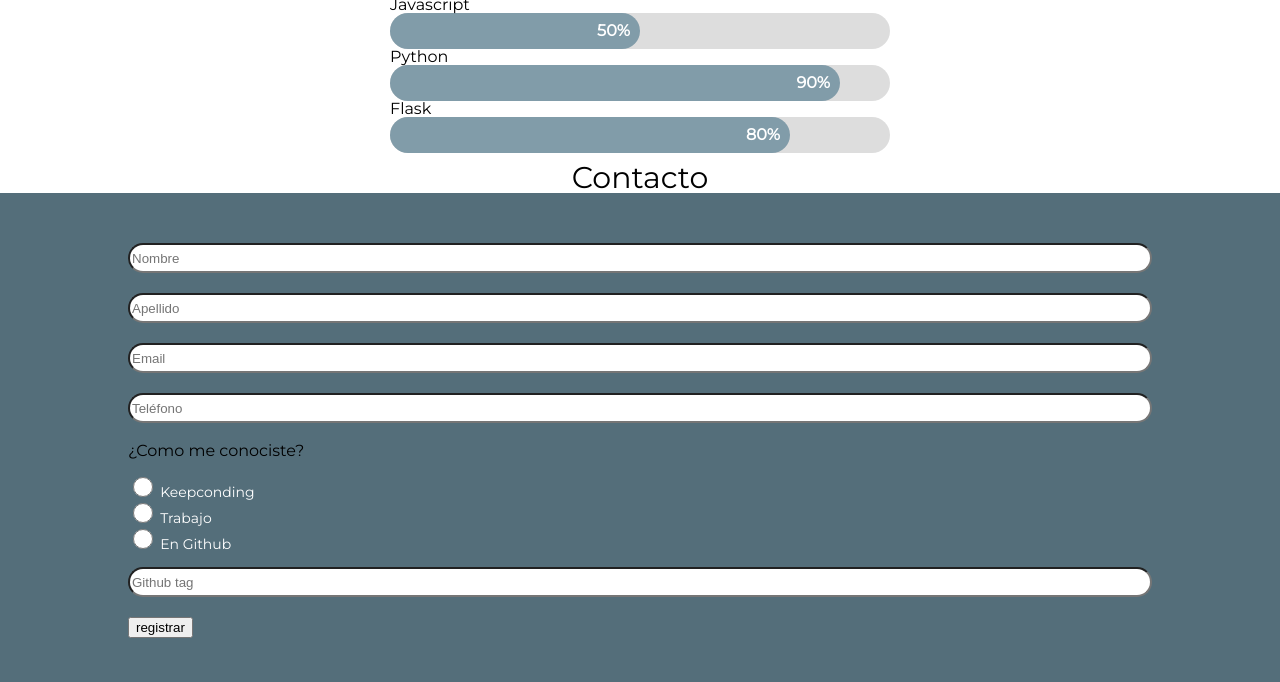
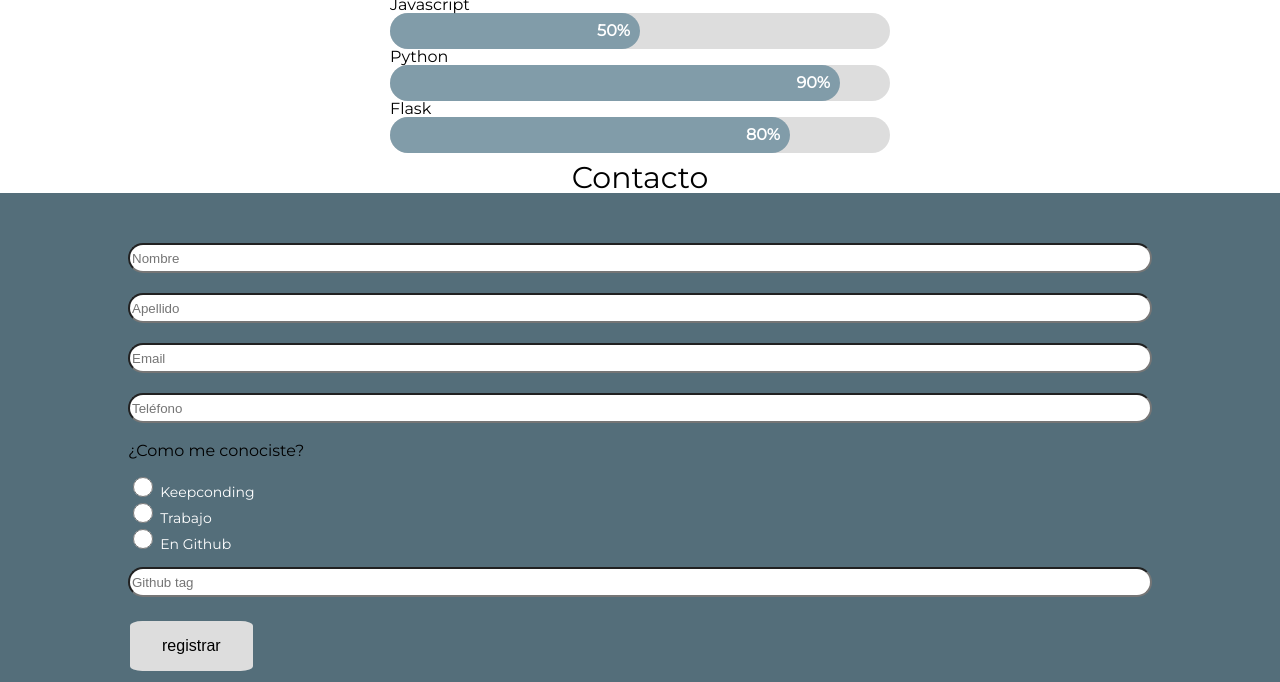
Before and after one commit to angelsainero/practica-html-css, a plain HTML site: page index.html in a window 1280 px wide. Shown: the part 1259-1941 px from the top of the page. Drawn offline with Linux system fonts and the light colour scheme.

Commit message:
se estila boton

```diff
--- a/css/style.css
+++ b/css/style.css
@@ -94,6 +94,31 @@ form .radio {
 }
 
 
+/*
+boton
+
+*/
+button {
+    background-color: #ddd;
+    border: none;
+    color: black;
+    padding: 16px 32px;
+    text-align: center;
+    font-size: 16px;
+    margin: 4px 2px;
+    transition: 0.3s;
+    border-radius: 10%;
+
+  }
+
+  button:hover {
+    background-color: var(--light-color);
+    color: white;
+  }
+
+
+
+
 @media (min-width: 546px) {
 
     .navbar {
--- a/index.html
+++ b/index.html
@@ -108,7 +108,7 @@
                 </div>
                 <div>
                     <label for="pass">Teléfono</label>
-                    <input name="telefono" id="telefono" type="tel" placeholder="Teléfono" required class="campo">
+                    <input name="telefono" id="telefono" type="phone" placeholder="Teléfono" required class="campo">
                 </div>
                 <div>
                     <legend>¿Como me conociste?</legend>
```
